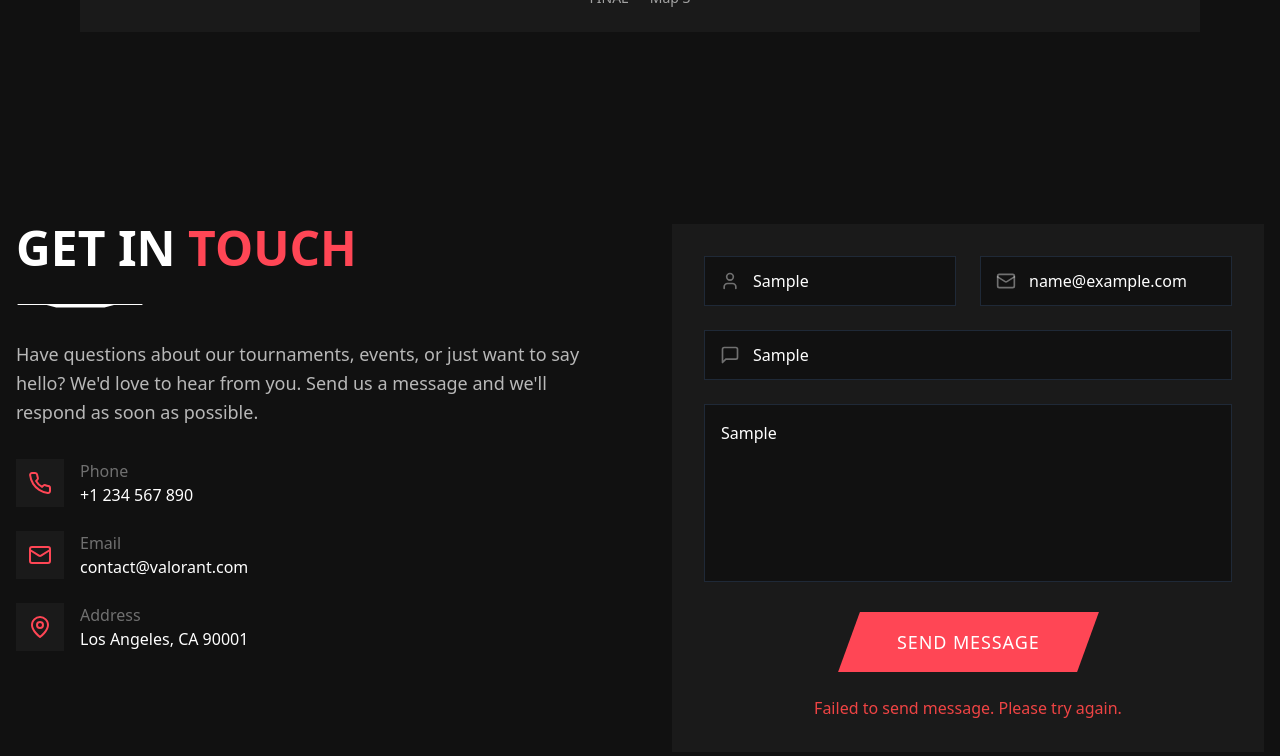
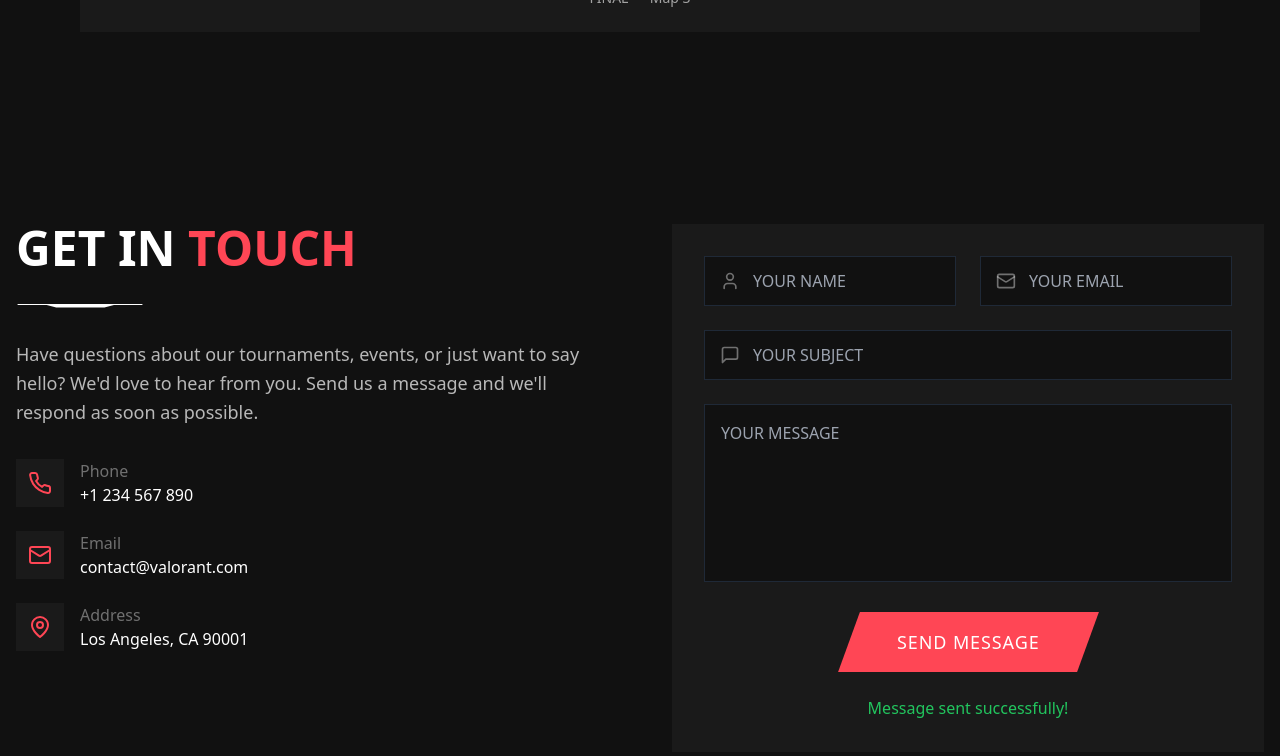
Before and after one commit to Zephyrus02/Ascendancy, a React (Vite) app: page / in a window 1280 px wide. Both pictures are taken after typing "Sample", "name@example.com", "Sample", "Sample" into the empty fields and a click on the button "SEND MESSAGE". Shown: the part 3189-3945 px from the top of the page. Built offline with nearby package versions, Linux system fonts and the light colour scheme; no server answers.

Commit message:
added socials, fixed contact mailing

```diff
--- a/package.json
+++ b/package.json
@@ -11,9 +11,11 @@
   },
   "dependencies": {
     "@clerk/clerk-react": "^5.22.10",
+    "@emailjs/browser": "^4.4.1",
     "lucide-react": "^0.344.0",
     "react": "^18.3.1",
-    "react-dom": "^18.3.1"
+    "react-dom": "^18.3.1",
+    "react-icons": "^5.4.0"
   },
   "devDependencies": {
     "@eslint/js": "^9.9.1",
--- a/src/components/Contact.tsx
+++ b/src/components/Contact.tsx
@@ -1,47 +1,50 @@
 import { useState, FormEvent } from 'react';
 import { Mail, User, MessageSquare, Phone, MapPin } from 'lucide-react';
+import emailjs from '@emailjs/browser';
 
-interface FormData {
-  name: string;
-  email: string;
+interface EmailFormData extends Record<string, string> {
+  from_name: string;
+  reply_to: string;
+  to_email: string;
   subject: string;
   message: string;
 }
 
 export function Contact() {
-  const [formData, setFormData] = useState<FormData>({
-    name: '',
-    email: '',
+  const [formData, setFormData] = useState<EmailFormData>({
+    from_name: '',
+    reply_to: '',
+    to_email: import.meta.env.VITE_EMAIL_ID,
     subject: '',
     message: ''
   });
 
-  const [isSubmitting, setIsSubmitting] = useState(false);
-  const [submitStatus, setSubmitStatus] = useState<'idle' | 'success' | 'error'>('idle');
+  const [status, setStatus] = useState<'idle' | 'loading' | 'success' | 'error'>('idle');
 
   const handleSubmit = async (e: FormEvent) => {
     e.preventDefault();
-    setIsSubmitting(true);
+    setStatus('loading');
 
     try {
-      const response = await fetch('YOUR_EMAIL_ENDPOINT', {
-        method: 'POST',
-        headers: { 'Content-Type': 'application/json' },
-        body: JSON.stringify(formData)
+      await emailjs.send(
+        import.meta.env.VITE_EMAILJS_SERVICE_ID,
+        import.meta.env.VITE_EMAILJS_TEMPLATE_ID,
+        formData,
+        import.meta.env.VITE_EMAILJS_PUBLIC_KEY
+      );
+
+      setStatus('success');
+      setFormData({
+        from_name: '',
+        reply_to: '',
+        to_email: 'aneeshraskar@gmail.com',
+        subject: '',
+        message: ''
       });
-
-      if (response.ok) {
-        setSubmitStatus('success');
-        setFormData({ name: '', email: '', subject: '', message: '' });
-      } else {
-        setSubmitStatus('error');
-      }
     } catch (error) {
-      setSubmitStatus('error');
+      console.error('EmailJS Error:', error);
+      setStatus('error');
     }
-
-    setIsSubmitting(false);
-    setTimeout(() => setSubmitStatus('idle'), 3000);
   };
 
   return (
@@ -113,6 +116,8 @@ export function Contact() {
           {/* Right Column - Form */}
           <div className="bg-[#1a1a1a] p-8">
             <form onSubmit={handleSubmit} className="space-y-6">
+
+              {/* Form Fields */}
               <div className="grid grid-cols-1 md:grid-cols-2 gap-6">
                 <div className="relative">
                   <div className="absolute inset-y-0 left-0 pl-4 flex items-center pointer-events-none">
@@ -120,10 +125,10 @@ export function Contact() {
                   </div>
                   <input
                     type="text"
-                    name="name"
+                    name="from_name"
+                    value={formData.from_name}
+                    onChange={(e) => setFormData(prev => ({ ...prev, from_name: e.target.value }))}
                     required
-                    value={formData.name}
-                    onChange={(e) => setFormData(prev => ({ ...prev, name: e.target.value }))}
                     className="w-full bg-[#111] text-white border border-gray-800 py-3 pl-12 pr-4
                              focus:outline-none focus:border-[#FF4655] focus:ring-1 focus:ring-[#FF4655]
                              transition-colors"
@@ -137,10 +142,10 @@ export function Contact() {
                   </div>
                   <input
                     type="email"
-                    name="email"
+                    name="reply_to"
+                    value={formData.reply_to}
+                    onChange={(e) => setFormData(prev => ({ ...prev, reply_to: e.target.value }))}
                     required
-                    value={formData.email}
-                    onChange={(e) => setFormData(prev => ({ ...prev, email: e.target.value }))}
                     className="w-full bg-[#111] text-white border border-gray-800 py-3 pl-12 pr-4
                              focus:outline-none focus:border-[#FF4655] focus:ring-1 focus:ring-[#FF4655]
                              transition-colors"
@@ -156,9 +161,9 @@ export function Contact() {
                 <input
                   type="text"
                   name="subject"
-                  required
                   value={formData.subject}
                   onChange={(e) => setFormData(prev => ({ ...prev, subject: e.target.value }))}
+                  required
                   className="w-full bg-[#111] text-white border border-gray-800 py-3 pl-12 pr-4
                            focus:outline-none focus:border-[#FF4655] focus:ring-1 focus:ring-[#FF4655]
                            transition-colors"
@@ -168,9 +173,9 @@ export function Contact() {
 
               <textarea
                 name="message"
-                required
                 value={formData.message}
                 onChange={(e) => setFormData(prev => ({ ...prev, message: e.target.value }))}
+                required
                 rows={6}
                 className="w-full bg-[#111] text-white border border-gray-800 p-4
                          focus:outline-none focus:border-[#FF4655] focus:ring-1 focus:ring-[#FF4655]
@@ -181,22 +186,21 @@ export function Contact() {
               <div className="flex justify-center">
                 <button
                   type="submit"
-                  disabled={isSubmitting}
+                  disabled={status === 'loading'}
                   className="relative px-12 py-4 bg-[#FF4655] transform skew-x-[-20deg] overflow-hidden
-                           transition-all duration-300 disabled:opacity-50
-                           hover:bg-[#ff5e6b]"
+                           transition-all duration-300 hover:bg-[#ff5e6b]"
                 >
                   <span className="relative z-10 block text-white font-medium text-lg tracking-wider transform skew-x-[20deg]">
-                    {isSubmitting ? 'SENDING...' : 'SEND MESSAGE'}
+                    {status === 'loading' ? 'SENDING...' : 'SEND MESSAGE'}
                   </span>
                 </button>
               </div>
 
-              {submitStatus === 'success' && (
-                <div className="text-center text-green-500">Message sent successfully!</div>
+              {status === 'success' && (
+                <div className="text-green-500 text-center">Message sent successfully!</div>
               )}
-              {submitStatus === 'error' && (
-                <div className="text-center text-red-500">Failed to send message. Please try again.</div>
+              {status === 'error' && (
+                <div className="text-red-500 text-center">Failed to send message. Please try again.</div>
               )}
             </form>
           </div>
--- a/src/components/Navbar.tsx
+++ b/src/components/Navbar.tsx
@@ -1,5 +1,6 @@
 import { useState } from 'react';
-import { Facebook, Twitter, Youtube, Instagram, Twitch, Menu, X } from 'lucide-react';
+import { Youtube, Instagram, Menu, X } from 'lucide-react';
+import { FaDiscord } from "react-icons/fa6";
 import { SignedIn, SignedOut, SignInButton, UserButton } from '@clerk/clerk-react';
 
 export function Navbar() {
@@ -13,11 +14,16 @@ export function Navbar() {
           <div className="flex items-center justify-between h-12">
             {/* Social Links */}
             <div className="flex items-center space-x-4 lg:space-x-6">
-              <Facebook className="w-4 h-4 text-white/60 hover:text-white cursor-pointer transition-colors" />
-              <Twitter className="w-4 h-4 text-white/60 hover:text-white cursor-pointer transition-colors" />
+              <span className='text-white/60 font-medium mr-2'>Socials: </span>
+              <a href="">
               <Youtube className="w-4 h-4 text-white/60 hover:text-white cursor-pointer transition-colors" />
+              </a>
+              <a href="https://www.instagram.com/_.ascendancy._?igsh=N2Y0NWVocHY3cXFu" target="_blank">
               <Instagram className="w-4 h-4 text-white/60 hover:text-white cursor-pointer transition-colors" />
-              <Twitch className="w-4 h-4 text-white/60 hover:text-white cursor-pointer transition-colors" />
+              </a>
+              <a href="https://discord.gg/D3bA9bAaHV" target="_blank">
+              <FaDiscord className="w-4 h-4 text-white/60 hover:text-white cursor-pointer transition-colors" />
+              </a>
             </div>
 
             {/* Catchphrase */}
--- a/src/main.tsx
+++ b/src/main.tsx
@@ -3,6 +3,7 @@ import ReactDOM from 'react-dom/client'
 import App from './App.tsx'
 import './index.css'
 import { ClerkProvider } from '@clerk/clerk-react'
+import { init } from '@emailjs/browser';
 
 // Import your Publishable Key
 const PUBLISHABLE_KEY = import.meta.env.VITE_CLERK_PUBLISHABLE_KEY
@@ -11,6 +12,8 @@ if (!PUBLISHABLE_KEY) {
   throw new Error("Missing Publishable Key")
 }
 
+init('YOUR_PUBLIC_KEY');
+
 ReactDOM.createRoot(document.getElementById('root')!).render(
   <React.StrictMode>
     <ClerkProvider publishableKey={PUBLISHABLE_KEY} afterSignOutUrl="/">
```
Also changed, not shown: 1 other file (tests, documents, lock files or other folders).
